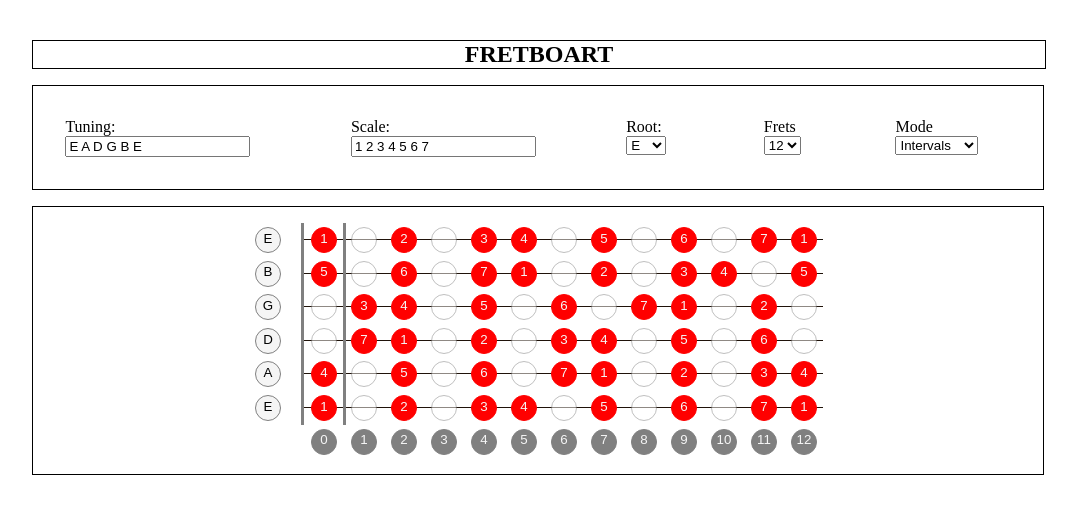
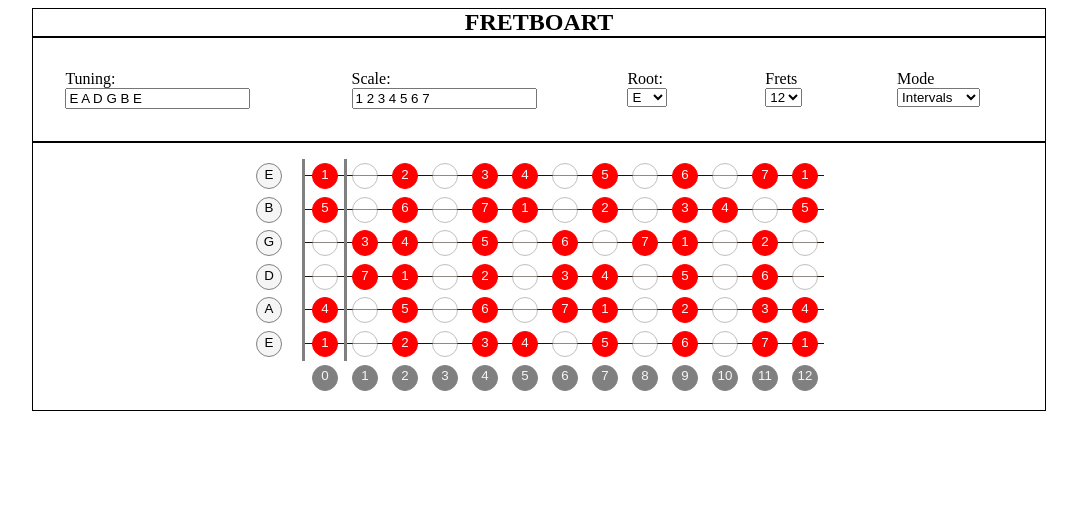
Before and after one commit to lmaser/lmaser.github.io, a plain HTML site: page index.html in a window 1280 px wide. Shown: the whole page, without its empty margins (102-1179 px from the left). Drawn offline with Linux system fonts and the light colour scheme.

Commit message:
Back to static params box

```diff
--- a/styles/styles.css
+++ b/styles/styles.css
@@ -32,7 +32,8 @@
 
 .container {
 
-
+    display: flex;
+    width: 100%;
 	border: 1px solid;
 }
 
@@ -120,10 +121,8 @@
 
 .params {
 	BORDER: 1PX SOLID;
-
-
-	margin-bottom: 1em;
 	display: flex;
+    width: 100%;
 }
 
 .params>p {
@@ -180,8 +179,6 @@
 .title {
 	BORDER: 1PX SOLID;
 	margin: auto;
-	margin-bottom: 1em;
-	margin-top: 2em;
 	display: flex;
 	width: 100%;
 }
```
Also changed, not shown: index.html (line endings or trailing spaces).
